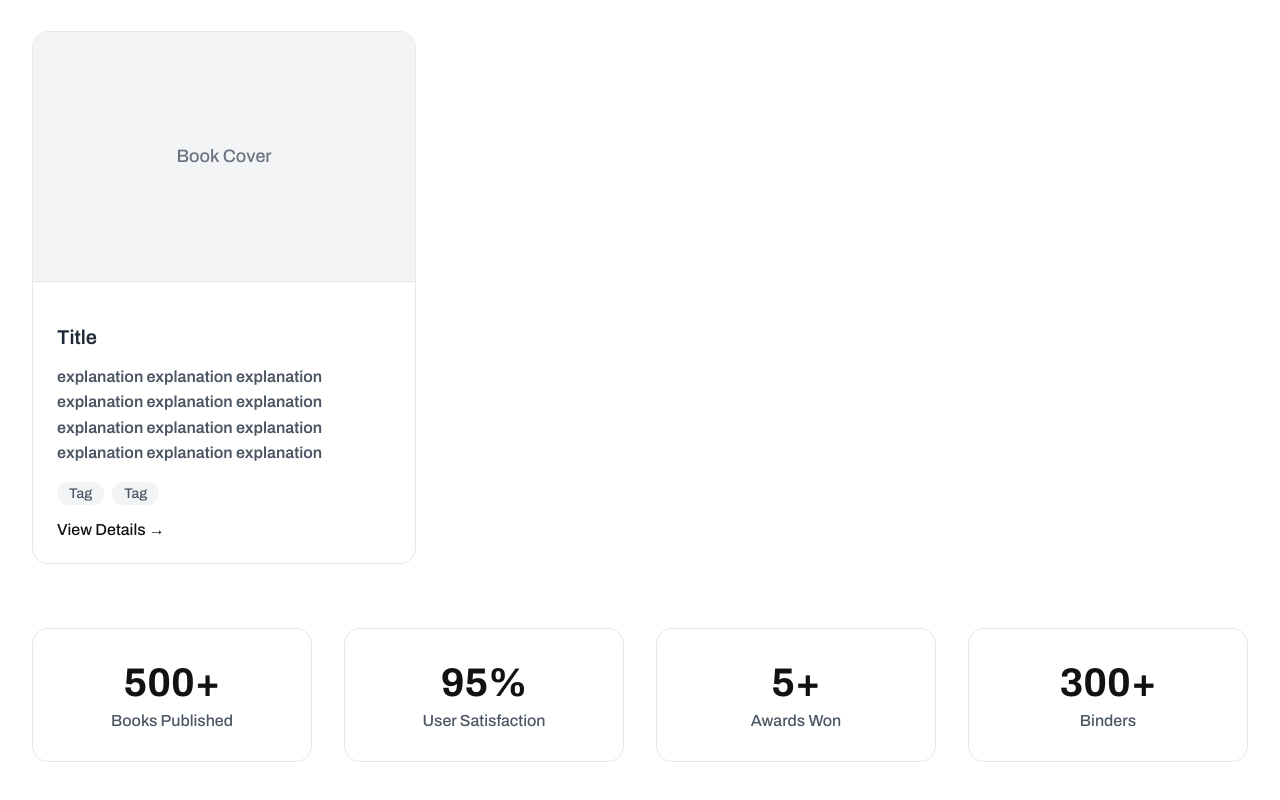
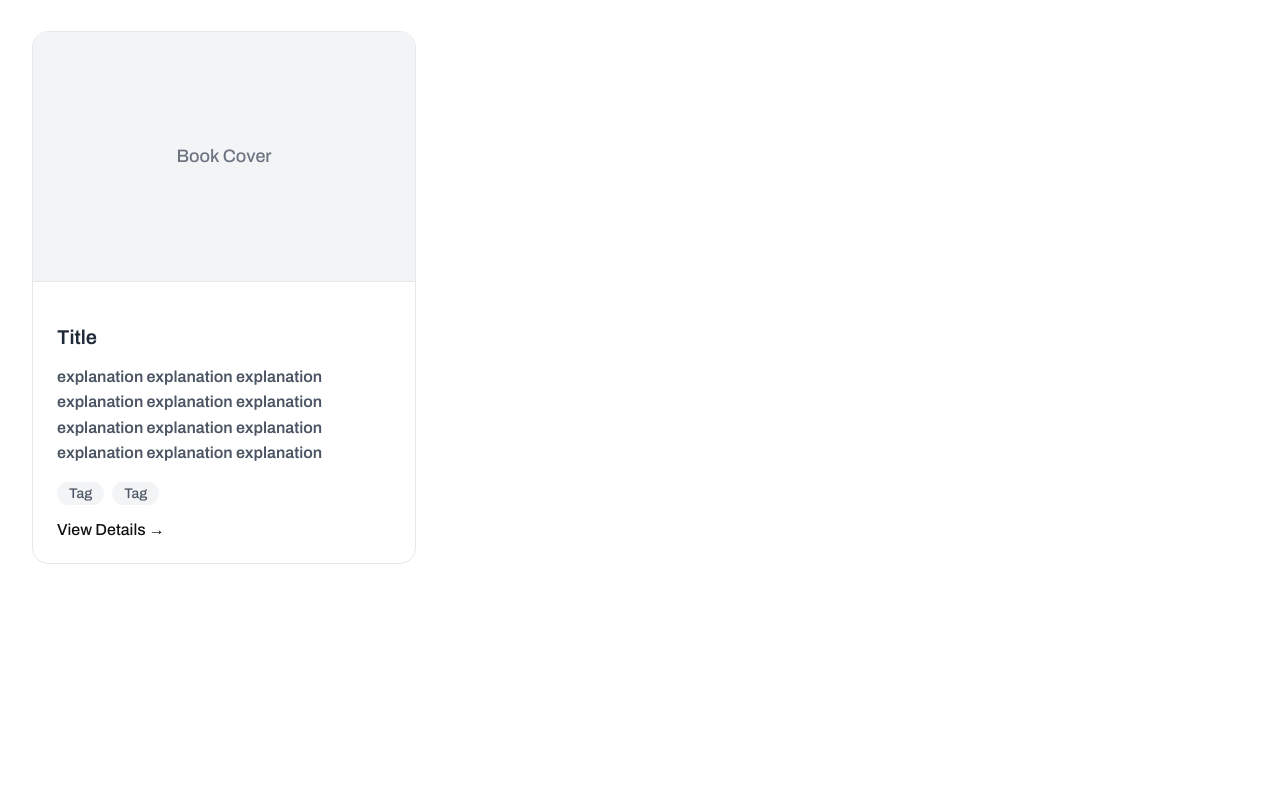
Before and after one commit to poster325/Bind-website, a React (Create React App) app: page /portfolio in a window 1280 px wide. Shown: the part 2223-3023 px from the top of the page. After the commit the page ends 2947 px from the top, so only its background shows below. Built offline with nearby package versions, Linux system fonts and the light colour scheme.

Commit message:
Update Portfolio.tsx

```diff
--- a/src/pages/Portfolio.tsx
+++ b/src/pages/Portfolio.tsx
@@ -267,25 +267,6 @@ const Portfolio: React.FC = () => {
               </PortfolioItem>
             ))}
           </PortfolioGrid>
-
-          <StatsGrid>
-            <StatItem>
-              <StatNumber>500+</StatNumber>
-              <StatLabel>Books Published</StatLabel>
-            </StatItem>
-            <StatItem>
-              <StatNumber>95%</StatNumber>
-              <StatLabel>User Satisfaction</StatLabel>
-            </StatItem>
-            <StatItem>
-              <StatNumber>5+</StatNumber>
-              <StatLabel>Awards Won</StatLabel>
-            </StatItem>
-            <StatItem>
-              <StatNumber>300+</StatNumber>
-              <StatLabel>Binders</StatLabel>
-            </StatItem>
-          </StatsGrid>
         </Container>
       </Section>
     </>
```
